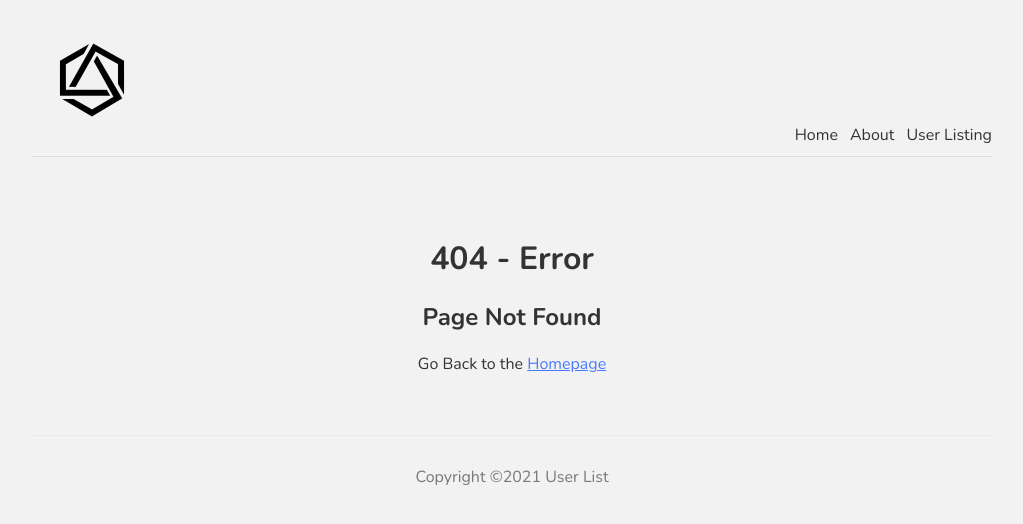
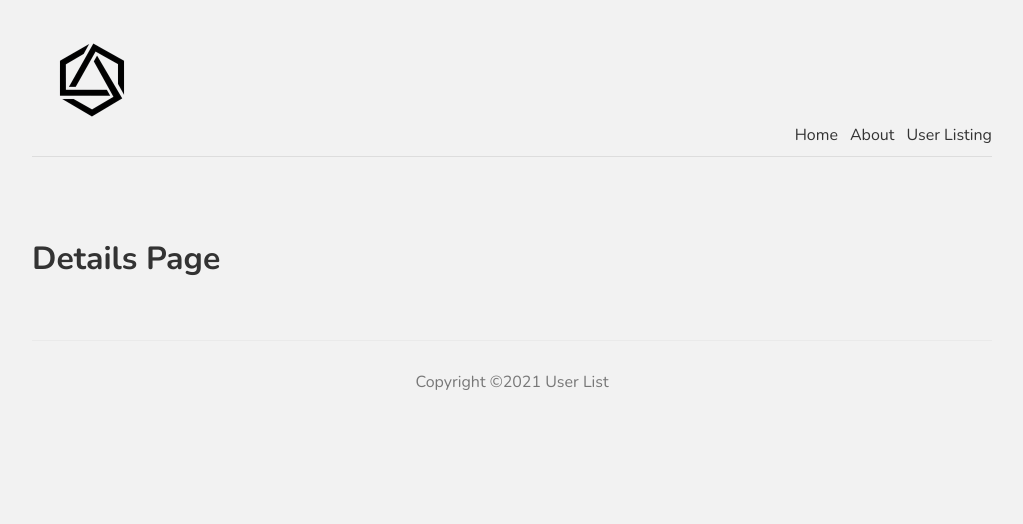
Before and after one commit to Akshay2996/nextjs-userslist, a Next.js app: page /users/1 in a window 1280 px wide. Before the commit this address had no page. Shown: the top 524 px of the page, without its empty margins (128-1151 px from the left). Built offline with nearby package versions, Linux system fonts and the light colour scheme.

Commit message:
Dynamic Routes in NextJS

```diff
--- /dev/null
+++ b/pages/users/[id].js
@@ -0,0 +1,9 @@
+const Details = () => {
+	return (
+		<div>
+			<h1>Details Page</h1>
+		</div>
+	);
+};
+
+export default Details;
--- a/pages/users/index.js
+++ b/pages/users/index.js
@@ -21,11 +21,11 @@
 			<div>
 				<h1>All Users</h1>
 				{users.map((user) => (
-					<div key={user.id}>
+					<Link href={`/users/${user.id}`} key={user.id}>
 						<a className={styles.single}>
 							<h3>{user.name}</h3>
 						</a>
-					</div>
+					</Link>
 				))}
 			</div>
 		</>
```
